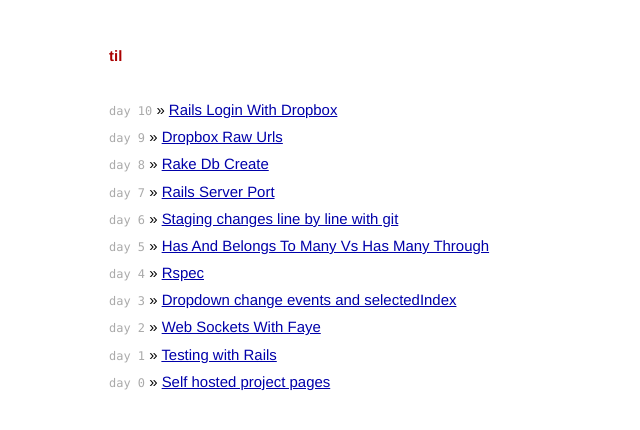
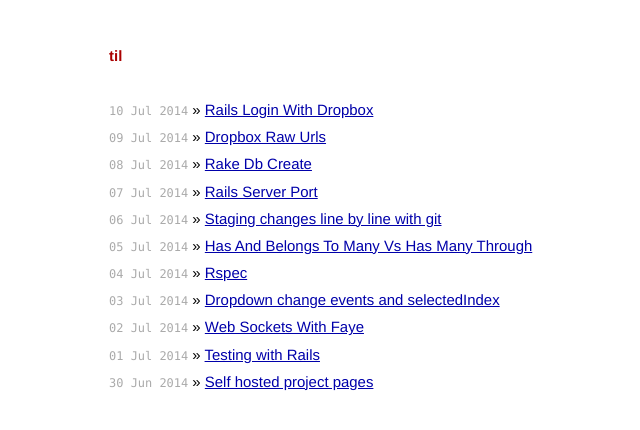
Before and after one commit to jshawl/til, a Jekyll site: the page built from index.html, in a window 1280 px wide. Shown: the top 430 px of the page, without its empty margins (217-857 px from the left). Built offline with Jekyll 4.4.1, drawn with Linux system fonts in a browser that asks for light colours; Markdown is read by kramdown in place of the engine named in the settings; some of the changed lines change nothing that is shown.

Commit message:
remove day numbers

```diff
--- a/_layouts/default.html
+++ b/_layouts/default.html
@@ -21,16 +21,5 @@
           </div>
           {{ content }}
         </div>
-      <script type='text/javascript'>
-	var start = new Date("2014-06-30");
-	var postDates = document.querySelectorAll('[format]');
-	for ( var i = 0, len = postDates.length; i < len; i++){
-	  var postDate = postDates[i];
-	  var thisDate = new Date( postDate.innerHTML );
-	  var seconds =  thisDate - start;
-	  var numdays = "day " + Math.floor(seconds / (1000*60*60*24) );
-	  postDate.innerHTML = numdays;
-	}
-      </script>
     </body>
 </html>
```
